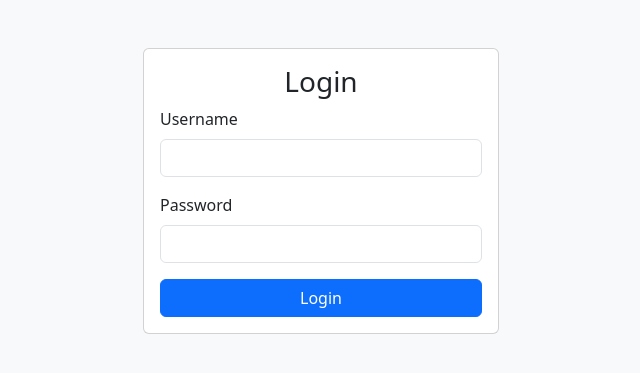
After one commit to thathsara404/WileyWise, a Flask app: page /login in a window 1280 px wide. The commit adds this page. Shown: the top 373 px of the page, without its empty margins (319-959 px from the left). Run offline with Flask 3, Linux system fonts and the light colour scheme; parts of the project's set-up code (start-up, migrations or seed data) failed here and were passed over.

Commit message:
add login page

```diff
--- a/app/main.py
+++ b/app/main.py
@@ -1,16 +1,46 @@
-from flask import Flask, render_template, send_from_directory, request, jsonify, abort
+from flask import Flask, render_template, send_from_directory, request, jsonify, abort, session, redirect, url_for
 from app.utils import find_relevant_content, generate_answer_with_quiz
 import pickle
 
 app = Flask(__name__)
+app.secret_key = 'your_secret_key_here'  # Secret key for session management
+
+# In-memory user database (username: password)
+users = {
+    "user1": "password1",
+    "user2": "password2"
+}
 
 # Load precomputed database
+import pickle
 with open("app/data/database.pkl", "rb") as f:
     database = pickle.load(f)
 
 @app.route('/')
 def home():
+    # Redirect to login page if not logged in
+    if not session.get('logged_in'):
+        return redirect(url_for('login'))
     return render_template('index.html')
+
+@app.route('/login', methods=['GET', 'POST'])
+def login():
+    if request.method == 'POST':
+        username = request.form.get('username')
+        password = request.form.get('password')
+        # Check if user exists and password matches
+        if username in users and users[username] == password:
+            session['logged_in'] = True
+            session['username'] = username
+            return redirect(url_for('home'))
+        else:
+            return render_template('login.html', error="Invalid credentials")
+    return render_template('login.html')
+
+@app.route('/logout')
+def logout():
+    session.clear()  # Clear session
+    return redirect(url_for('login'))
 
 # Serve articles from the 'articles' directory
 @app.route('/articles/<path:filename>')
@@ -18,11 +48,13 @@ def serve_article(filename):
     try:
         return send_from_directory('articles', filename)
     except FileNotFoundError:
-        # If the file is not found, return a 404 error
         abort(404)
 
 @app.route('/ask', methods=['POST'])
 def ask():
+    if not session.get('logged_in'):
+        return jsonify({"error": "Unauthorized"}), 401  # Unauthorized if not logged in
+
     data = request.json
     query = data.get("query", "")
     strictness = data.get('strictness')
@@ -40,16 +72,15 @@ def ask():
         response = {
             "answer": answer,
             "quiz": quiz,
-            "link": link  # Include the link to the full article
+            "link": link
         }
     else:
         response = {
             "error": "No relevant content found in Wiley library.",
-            "link": None  # No link available if no content is found
+            "link": None
         }
 
     return jsonify(response)
 
-
 if __name__ == "__main__":
     app.run(debug=True)
--- a/app/static/js/script.js
+++ b/app/static/js/script.js
@@ -194,7 +194,8 @@ function saveConversation() {
             return;
         }
 
-        if (savedItem.answer.trim() === answer.trim()) {
+        if (savedItem.query.trim() === query.trim() &&
+            savedItem.answer.trim() === answer.trim()) {
             showErrorModal("Duplicate", "This answer is already saved!");
             return;
         }
--- a/app/templates/index.html
+++ b/app/templates/index.html
@@ -52,6 +52,7 @@
                     <button class="btn btn-primary" onclick="askQuestion()">Ask</button>
                     <button class="btn btn-secondary" onclick="clearSections()">Clear</button>
                     <button class="btn btn-success" onclick="saveConversation()">Save</button>
+                    <a href="/logout" class="btn btn-danger">Logout</a>
                     <div id="generated" class="hidden">
                         <h2 class="mt-4">Answer:</h2>
                         <div id="answer" class="p-3 bg-light border rounded"></div>
--- /dev/null
+++ b/app/templates/login.html
@@ -0,0 +1,36 @@
+<!DOCTYPE html>
+<html lang="en">
+<head>
+    <meta charset="UTF-8">
+    <meta name="viewport" content="width=device-width, initial-scale=1.0">
+    <title>Login</title>
+    <link href="https://cdn.jsdelivr.net/npm/bootstrap@5.3.0-alpha1/dist/css/bootstrap.min.css" rel="stylesheet">
+</head>
+<body class="bg-light">
+    <div class="container mt-5">
+        <div class="row justify-content-center">
+            <div class="col-md-4">
+                <div class="card">
+                    <div class="card-body">
+                        <h3 class="card-title text-center">Login</h3>
+                        <form method="POST" action="/login">
+                            <div class="mb-3">
+                                <label for="username" class="form-label">Username</label>
+                                <input type="text" class="form-control" id="username" name="username" required>
+                            </div>
+                            <div class="mb-3">
+                                <label for="password" class="form-label">Password</label>
+                                <input type="password" class="form-control" id="password" name="password" required>
+                            </div>
+                            {% if error %}
+                            <div class="alert alert-danger">{{ error }}</div>
+                            {% endif %}
+                            <button type="submit" class="btn btn-primary w-100">Login</button>
+                        </form>
+                    </div>
+                </div>
+            </div>
+        </div>
+    </div>
+</body>
+</html>
```
